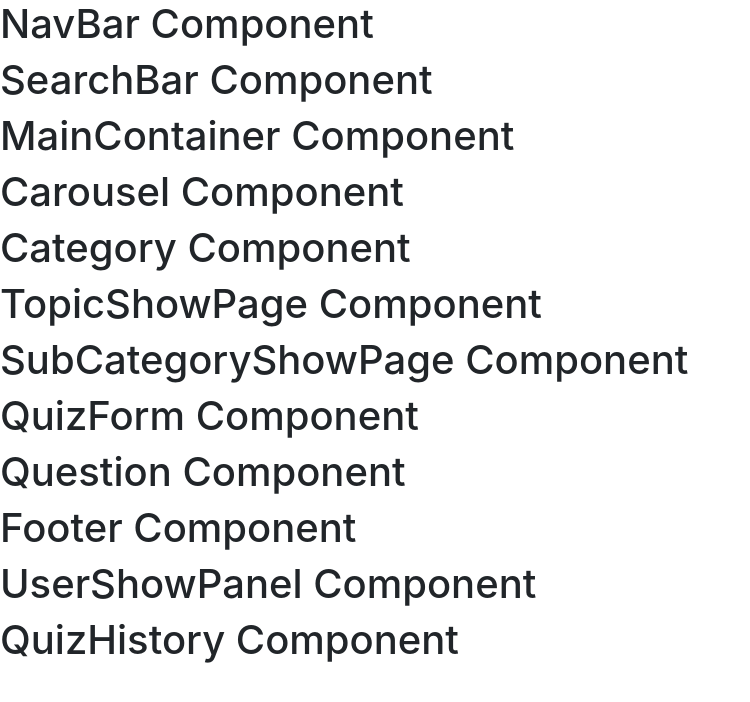
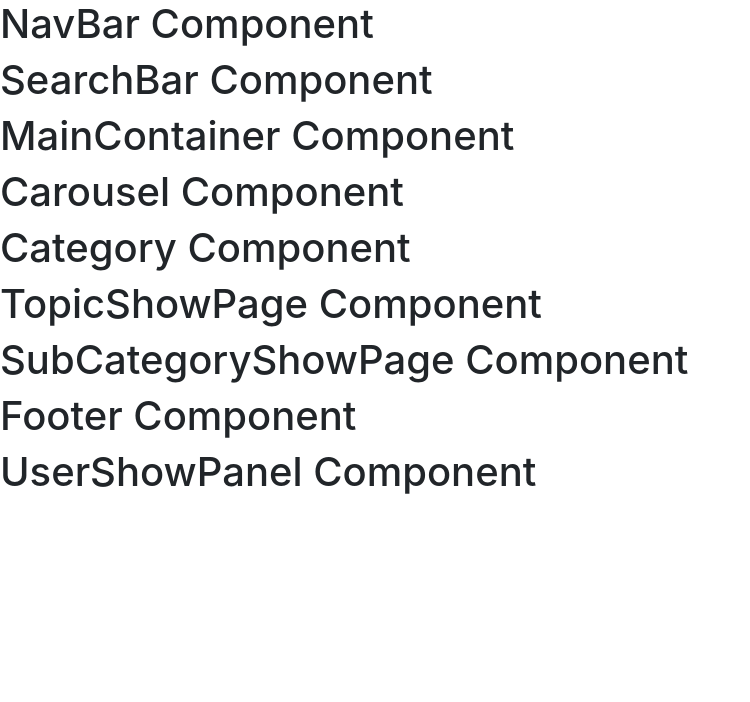
Before and after one commit to devindavis5/bioinfinite, a React (Create React App) app in the folder front-end/: page /maincontainer in a window 1280 px wide. Shown: the top 702 px of the page, without its empty margins (0-750 px from the left). Built offline with nearby package versions, Linux system fonts and the light colour scheme.

Commit message:
signin working

```diff
--- a/front-end/src/components/SignIn.js
+++ b/front-end/src/components/SignIn.js
@@ -30,7 +30,7 @@ export default class SignIn extends Component {
         })
         .then(res => res.json())
         .then(res => {
-            if (res) {
+            if (!res.message) {
                 const token = res.jwt;
                 localStorage.setItem('token', token);
                 const { history } = this.props
--- a/front-end/src/components/TopicShowPage.js
+++ b/front-end/src/components/TopicShowPage.js
@@ -1,6 +1,6 @@
 import React, {Component} from 'react';
 import SubCategoryShowPage from './SubCategoryShowPage.js'
-import QuizForm from './QuizForm.js'
+// import QuizForm from './QuizForm.js'
 
 export default class TopicShowPage extends Component {
     render() {
@@ -8,7 +8,6 @@ export default class TopicShowPage extends Component {
             <div>
                 <h1>TopicShowPage Component</h1>
                 <SubCategoryShowPage />
-                <QuizForm />
             </div>
         )
     }
--- a/front-end/src/components/UserShowPanel.js
+++ b/front-end/src/components/UserShowPanel.js
@@ -1,12 +1,11 @@
 import React, {Component} from 'react';
-import QuizHistory from './QuizHistory.js'
+// import QuizHistory from './QuizHistory.js'
 
 export default class UserShowPanel extends Component {
     render() {
         return (
             <div>
                 <h1>UserShowPanel Component</h1>
-                <QuizHistory/>
             </div>
         )
     }
```
Also changed, not shown: 1 other file (tests, documents, lock files or other folders).
